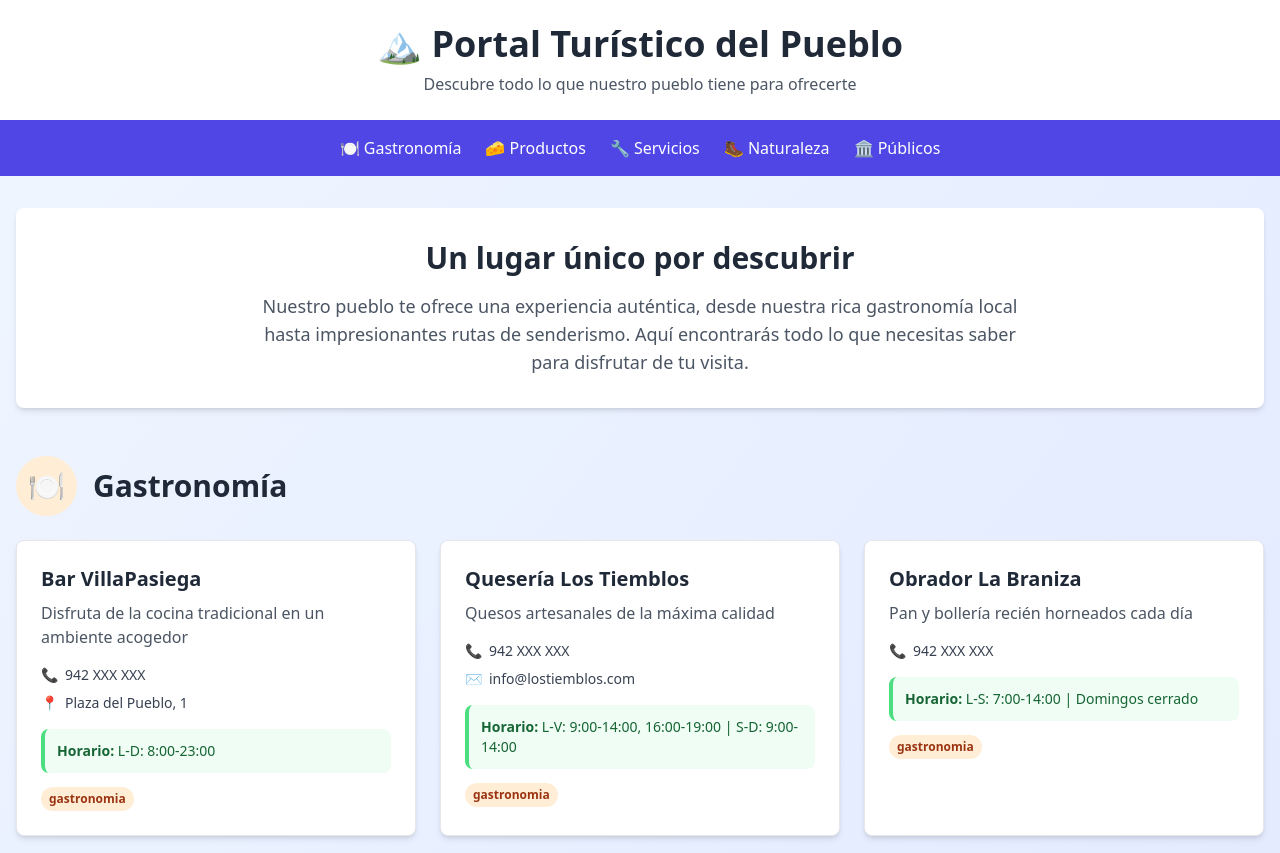
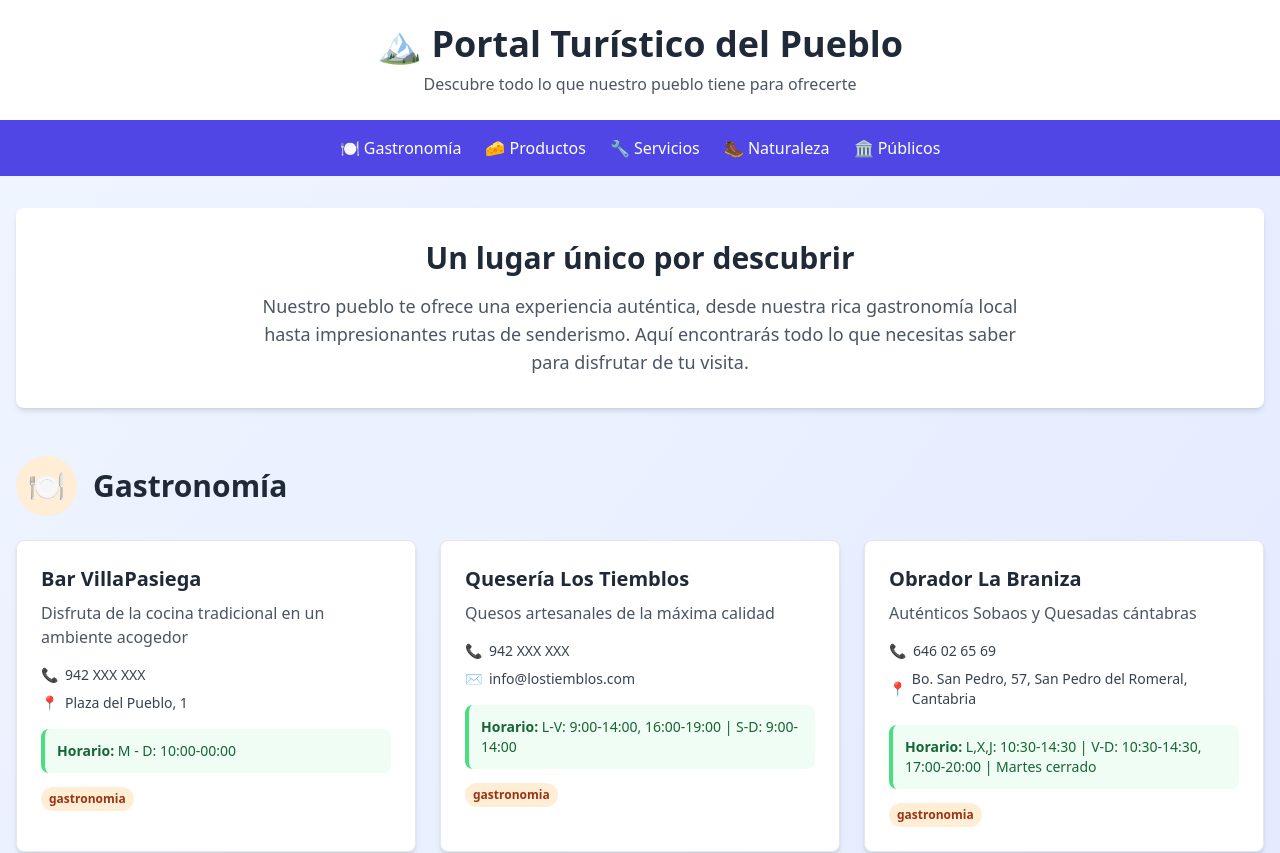
Before and after one commit to CherryRey/portal-turistico-pueblo, a React (Create React App) app: page / in a window 1280 px wide. Shown: the top 853 px of the page. Built offline with nearby package versions, Linux system fonts and the light colour scheme.

Commit message:
Modificando datos de bussinesses.ts

```diff
--- a/src/data/businesses.ts
+++ b/src/data/businesses.ts
@@ -10,7 +10,7 @@ export const businesses: Business[] = [
       phone: '942 XXX XXX',
       address: 'Plaza del Pueblo, 1'
     },
-    schedule: 'L-D: 8:00-23:00',
+    schedule: 'M - D: 10:00-00:00',
     isOpen: true
   },
   {
@@ -27,12 +27,13 @@ export const businesses: Business[] = [
   {
     id: '3',
     name: 'Obrador La Braniza',
-    description: 'Pan y bollería recién horneados cada día',
+    description: 'Auténticos Sobaos y Quesadas cántabras',
     category: 'gastronomia',
     contact: {
-      phone: '942 XXX XXX'
+      phone: '646 02 65 69',
+      address: 'Bo. San Pedro, 57, San Pedro del Romeral, Cantabria'
     },
-    schedule: 'L-S: 7:00-14:00 | Domingos cerrado'
+    schedule: 'L,X,J: 10:30-14:30 | V-D: 10:30-14:30, 17:00-20:00 | Martes cerrado'
   },
   {
     id: '4',
@@ -62,8 +63,8 @@ export const routes: RouteInfo[] = [
   {
     id: '1',
     name: 'Ruta del Molino',
-    description: 'Senderismo entre paisajes tradicionales y naturaleza',
-    duration: '2-3 horas',
+    description: 'Senderismo entre molinos y naturaleza',
+    duration: '2 horas',
     distance: '6 km',
     difficulty: 'Moderado',
     tips: 'Llevar agua y calzado adecuado'
```
Also changed, not shown: package.json (line endings or trailing spaces).
